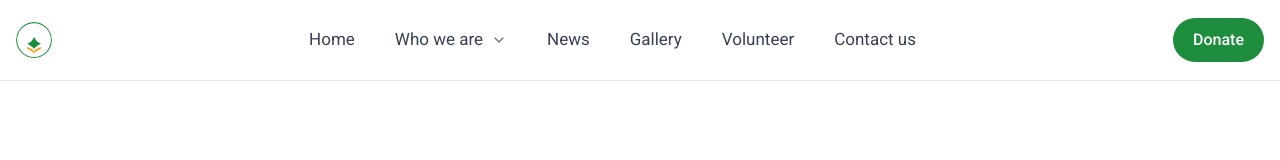
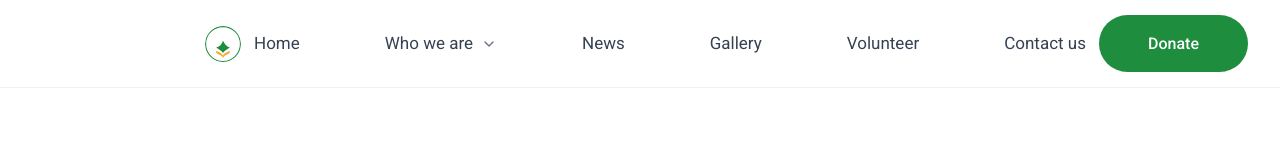
Before and after one commit to nasifay/Deshet, a Next.js app in the folder ngo-site/: page / in a window 1280 px wide. Shown: the top 160 px of the page. Built offline with nearby package versions, Linux system fonts and the light colour scheme.

Commit message:
Refactor header styles and layout
Co-authored-by: blih.marketing2023 <blih.marketing2023@gmail.com>

```diff
--- a/ngo-site/components/layout/Header.tsx
+++ b/ngo-site/components/layout/Header.tsx
@@ -3,7 +3,6 @@ import Link from "next/link";
 import Image from "next/image";
 import { useEffect, useState } from "react";
 import Button from "~/components/ui/Button";
-import Container from "~/components/ui/Container";
 import { usePathname } from "next/navigation";
 
 const nav = [
@@ -19,11 +18,7 @@ export default function Header() {
   const [open, setOpen] = useState(false);
   const pathname = usePathname();
 
-  useEffect(() => {
-    // Close menu on route change
-    setOpen(false);
-  }, [pathname]);
-
+  useEffect(() => { setOpen(false); }, [pathname]);
   useEffect(() => {
     if (open) {
       const original = document.body.style.overflow;
@@ -35,18 +30,21 @@ export default function Header() {
   }, [open]);
 
   return (
-    <header className="sticky top-0 z-50 bg-white/95 backdrop-blur border-b border-border">
-      <Container className="flex items-center justify-between h-16 md:h-20">
+    <header className="sticky top-0 z-50 bg-white/30 backdrop-blur-[50.8px] border-b border-border/60">
+      <div className="mx-auto w-full max-w-[1891px] px-4 md:px-6 lg:pl-[205px] lg:pr-8">
+        <div className="flex items-center justify-between h-16 md:h-[87px]">
+          {/* Logo */}
           <Link href="/" className="flex items-center gap-3" aria-label="Go to homepage">
             <Image src="/logo.svg" width={36} height={36} alt="TSD logo" className="rounded-full" />
           </Link>
 
-        <nav className="hidden md:flex items-center gap-8 lg:gap-10 text-[16px] lg:text-[17px]">
+          {/* Desktop nav */}
+          <nav className="hidden md:flex items-center gap-8 lg:gap-[85px] text-[16px] lg:text-[17px]">
             {nav.map((n) => (
               <Link
                 key={n.href}
                 href={n.href}
-              className={`text-gray-700 hover:text-accent hover:font-semibold transition-colors inline-flex items-center gap-2`}
+                className="text-gray-700 hover:text-accent hover:font-semibold transition-colors inline-flex items-center gap-2"
               >
                 {n.label}
                 {n.chevron && (
@@ -58,12 +56,20 @@ export default function Header() {
             ))}
           </nav>
 
+          {/* Donate */}
           <div className="hidden md:block">
-          <Button intent="primary" rounded="full" size="lg" href="/donate">
+            <Button
+              intent="primary"
+              rounded="full"
+              size="lg"
+              href="/donate"
+              className="min-w-[149px] h-[57px] rounded-[21px] px-6 lg:px-8 bg-[#128341] hover:brightness-95"
+            >
               Donate
             </Button>
           </div>
 
+          {/* Burger */}
           <button
             className="md:hidden p-2 -mr-1"
             onClick={() => setOpen((v) => !v)}
@@ -75,28 +81,16 @@ export default function Header() {
             <span className="block w-7 h-0.5 bg-gray-800 mb-1" />
             <span className="block w-7 h-0.5 bg-gray-800" />
           </button>
-      </Container>
+        </div>
+      </div>
 
       {/* Mobile overlay + panel */}
       <div className={`md:hidden fixed inset-0 ${open ? "pointer-events-auto" : "pointer-events-none"}`}>
-        <div
-          className={`absolute inset-0 bg-black/40 transition-opacity ${open ? "opacity-100" : "opacity-0"}`}
-          onClick={() => setOpen(false)}
-          aria-hidden
-        />
-        <div
-          id="mobile-nav"
-          role="dialog"
-          aria-modal="true"
-          className={`absolute left-0 right-0 top-16 md:top-20 bottom-0 bg-white rounded-t-2xl shadow-xl transform transition-transform duration-300 ease-out ${open ? "translate-y-0" : "-translate-y-4"}`}
-        >
+        <div className={`absolute inset-0 bg-black/40 transition-opacity ${open ? "opacity-100" : "opacity-0"}`} onClick={() => setOpen(false)} aria-hidden />
+        <div id="mobile-nav" role="dialog" aria-modal="true" className={`absolute left-0 right-0 top-16 bottom-0 bg-white rounded-t-2xl shadow-xl transform transition-transform duration-300 ease-out ${open ? "translate-y-0" : "-translate-y-4"}`}>
           <div className="px-6 pt-6 pb-24 overflow-y-auto h-full flex flex-col gap-1">
             {nav.map((n) => (
-              <Link
-                key={n.href}
-                href={n.href}
-                className="py-4 text-[17px] text-gray-800 border-b border-border/60 flex items-center justify-between"
-              >
+              <Link key={n.href} href={n.href} className="py-4 text-[17px] text-gray-800 border-b border-border/60 flex items-center justify-between">
                 <span>{n.label}</span>
                 {n.chevron && (
                   <svg width="16" height="16" viewBox="0 0 24 24" fill="none" xmlns="http://www.w3.org/2000/svg" className="text-gray-400">
@@ -105,9 +99,8 @@ export default function Header() {
                 )}
               </Link>
             ))}
-
             <div className="mt-auto pt-4">
-              <Button intent="primary" rounded="full" size="lg" href="/donate" className="w-full">
+              <Button intent="primary" rounded="full" size="lg" href="/donate" className="w-full h-[57px] rounded-[21px] bg-[#128341]">
                 Donate
               </Button>
             </div>
```
Lines whose indentation alone changed are shown as unchanged.
